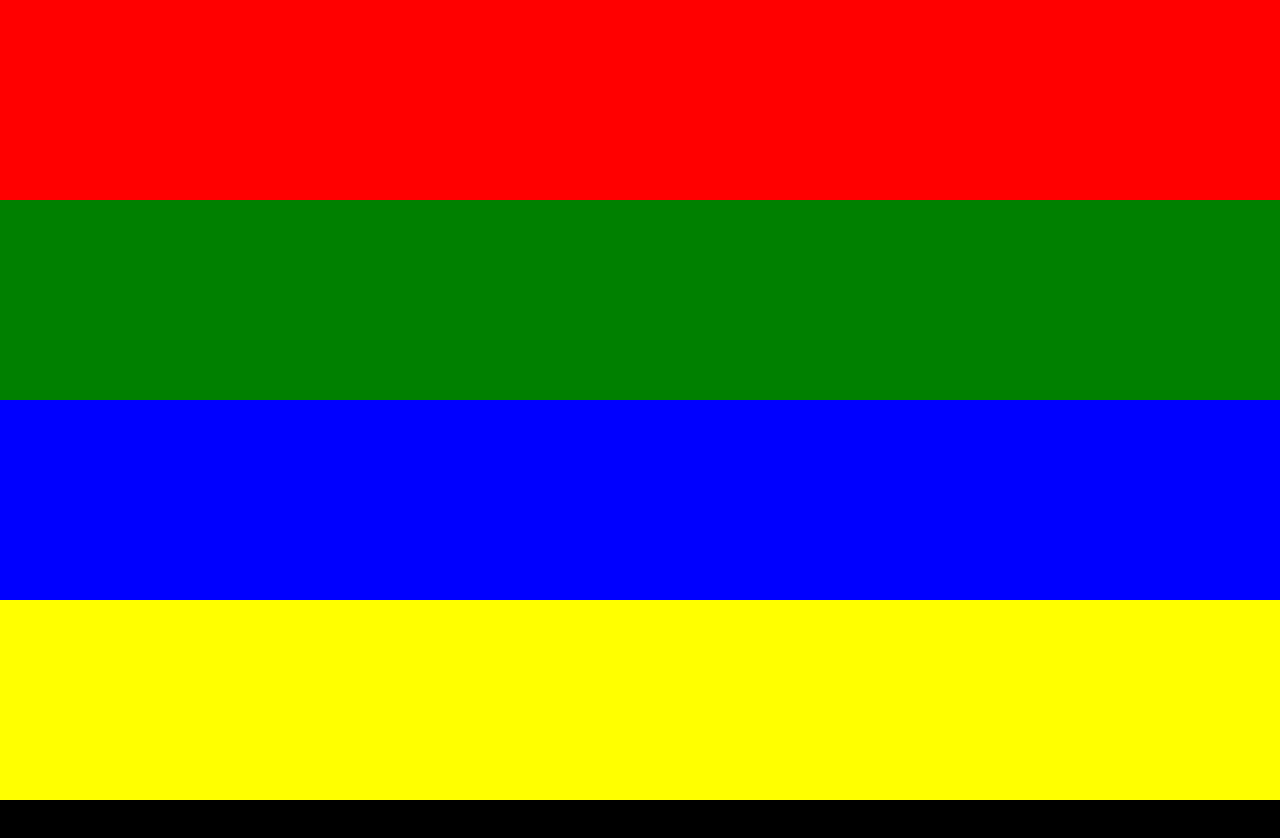
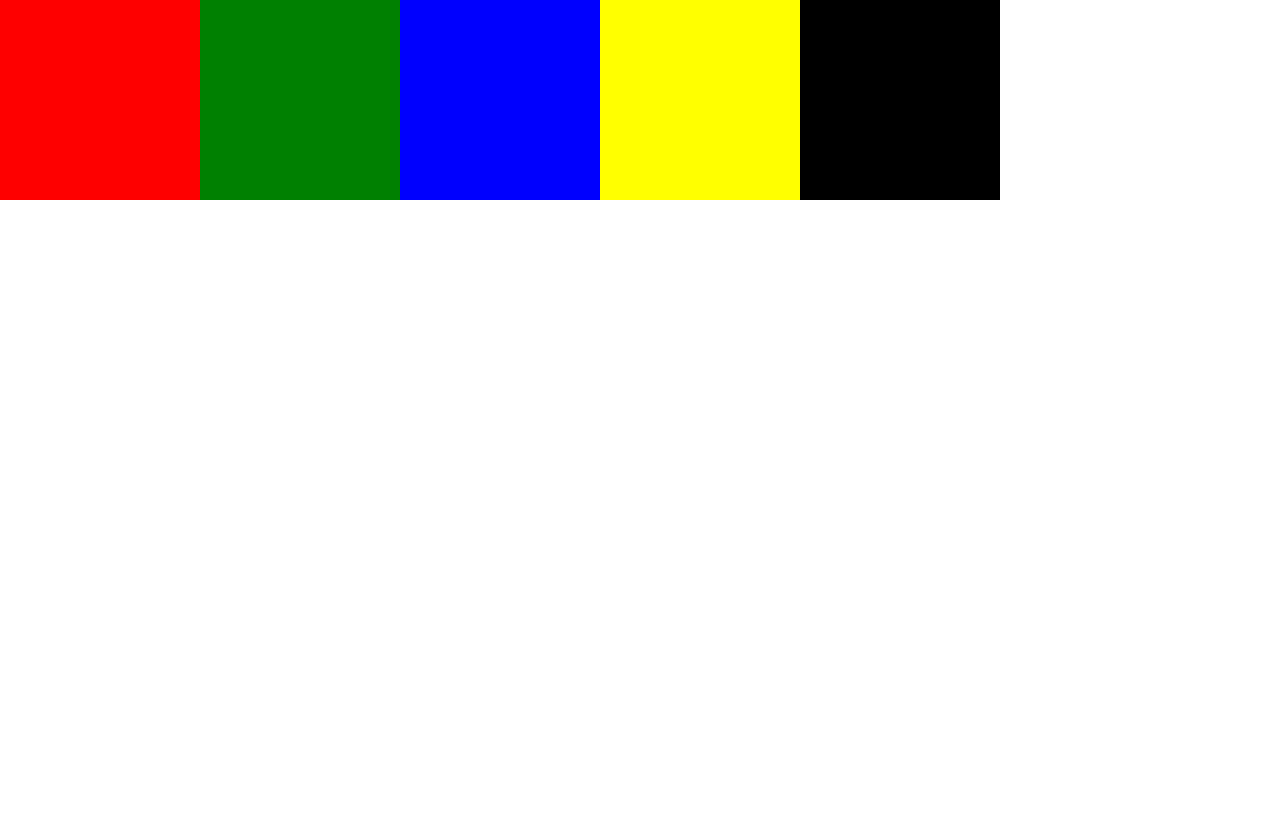
Before and after one commit to Alex666777666/Blocks-in-one-line, a plain HTML site: page index.html in a window 1280 px wide. After the commit the page ends 800 px from the top, so only its background shows below. Drawn offline with nearby package versions, Linux system fonts and the light colour scheme.

Commit message:
Update styles.css

```diff
--- a/styles.css
+++ b/styles.css
@@ -1,5 +1,7 @@
 .block {
   height: 200px;
+  width: 200px;
+  float: left;
 }
 .red {
   background-color: red;
```
